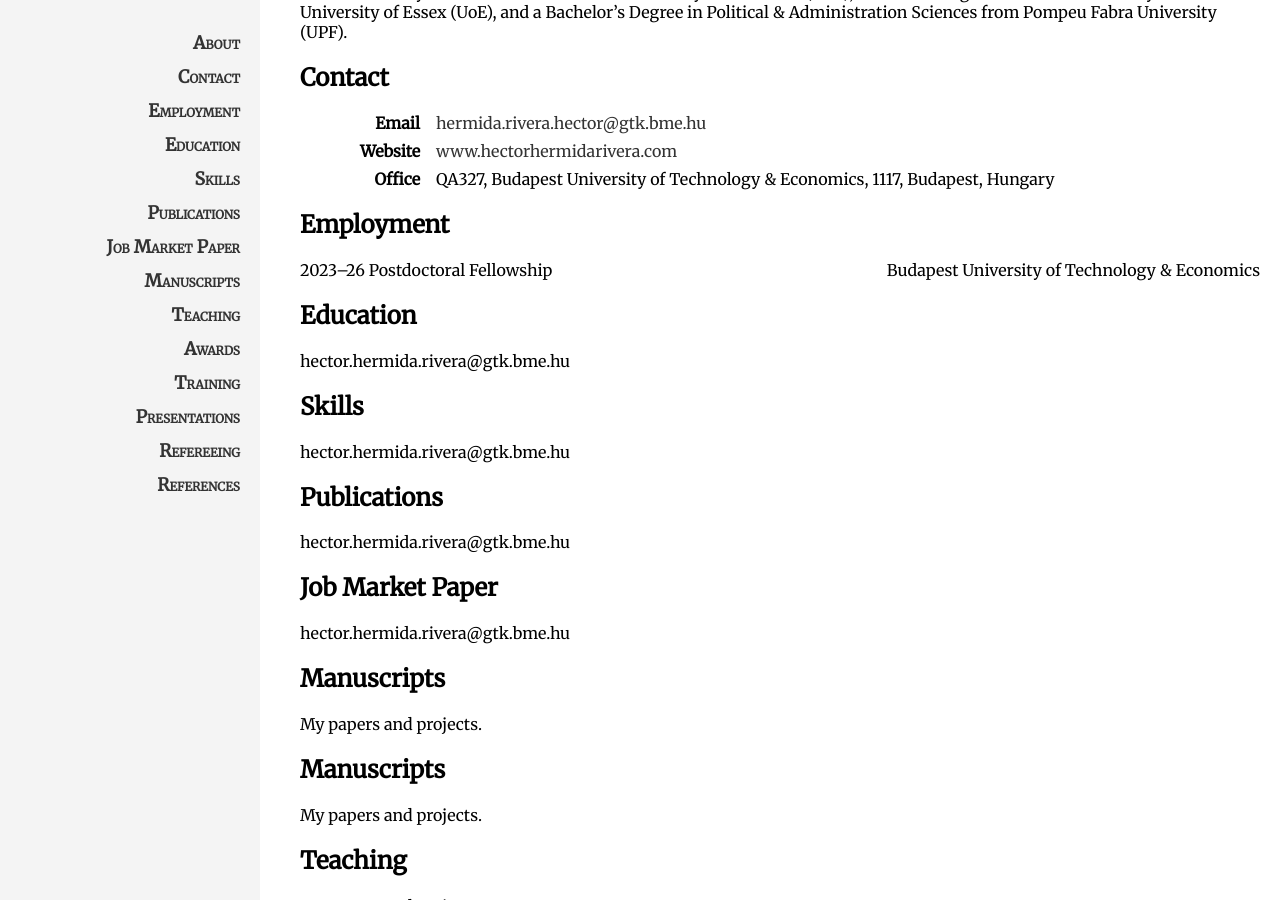
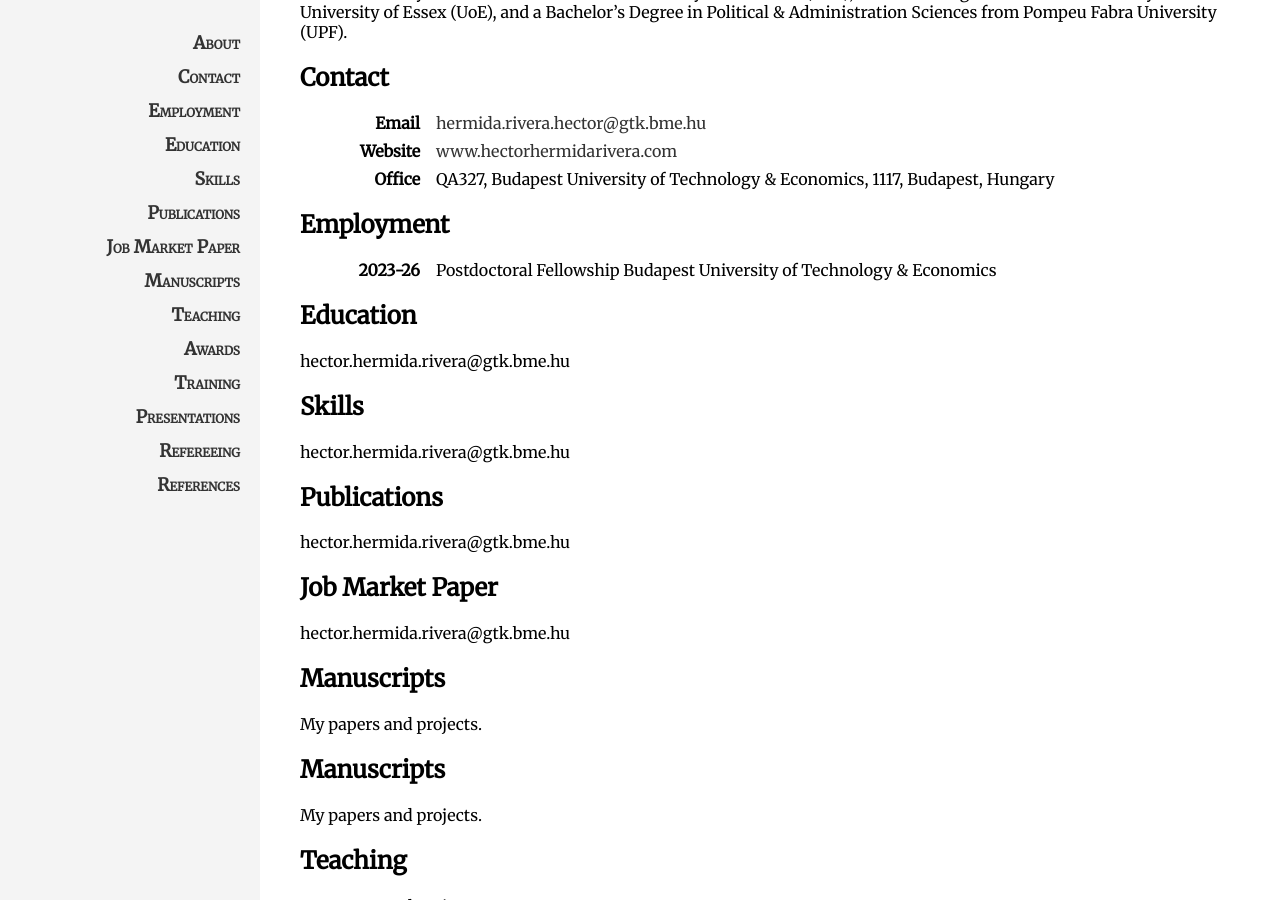
Before and after one commit to HectorHermidaRivera/hectorhermidarivera.github.io, a Jekyll site: the page built from index.md, in a window 1280 px wide and 900 px high, scrolled down 300 px. Built offline with Jekyll 4.4.1, drawn with Linux system fonts in a browser that asks for light colours.

Commit message:
Update index.md

```diff
--- a/index.md
+++ b/index.md
@@ -22,9 +22,9 @@ I am a microeconomic theorist in the <b>2025/26 JOB MARKET</b>, looking for a jo
 
 ## Employment
 <a id="employment"></a>
-<div class="line">
-  <span>2023–26&nbsp;Postdoctoral&nbsp;Fellowship</span>
-  <span>Budapest University of Technology &amp; Economics</span>
+<div class="two-column">
+  <div class="label">2023-26</div>
+  <div class="value">Postdoctoral Fellowship Budapest University of Technology & Economics</div>
 </div>
 
 ## Education
```
